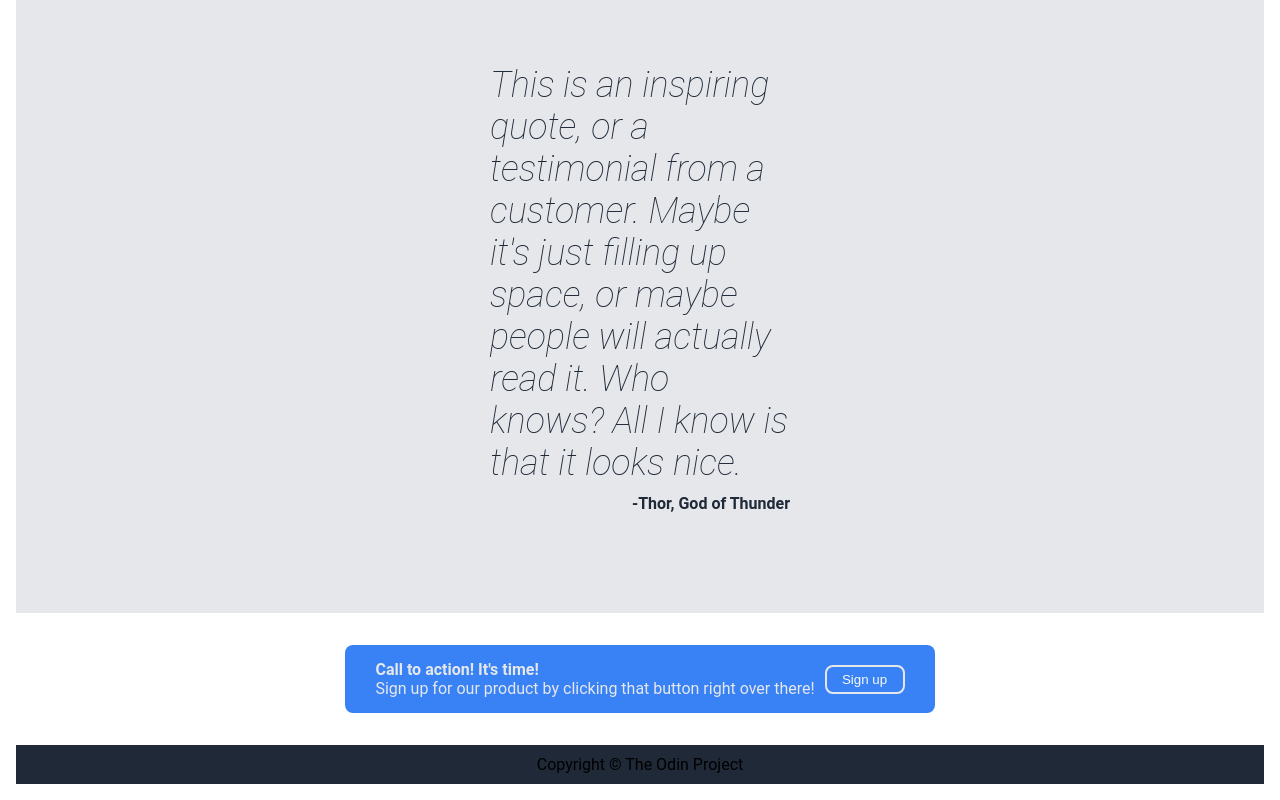
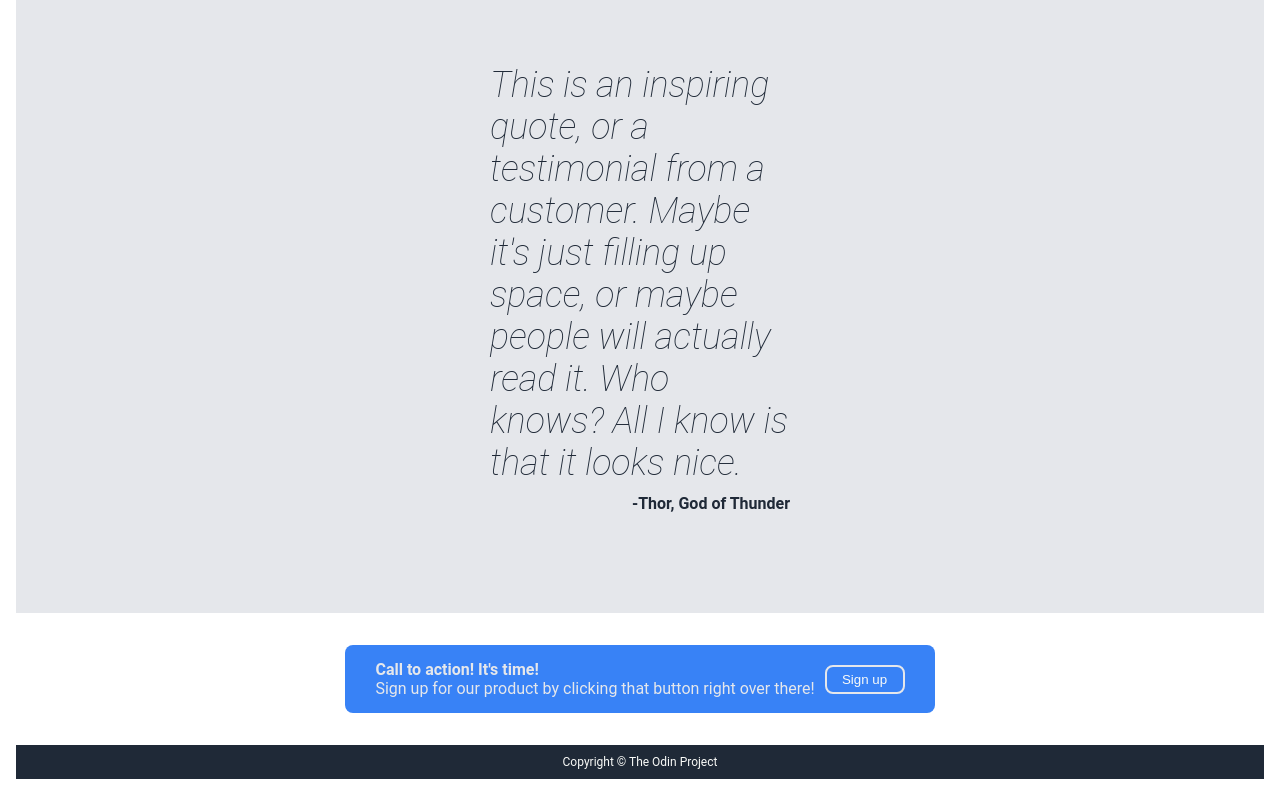
Before and after one commit to rimoomey/landing-page, a plain HTML site: page index.html in a window 1280 px wide. Shown: the part 686-1486 px from the top of the page. Drawn offline with Linux system fonts and the light colour scheme.

Commit message:
Fix footer styling.

```diff
--- a/style.css
+++ b/style.css
@@ -213,4 +213,7 @@ em {
     background-color: #1F2937;
     justify-content: center;
     padding: 10px;
+    background-color: #1F2937;
+    color: #F9FAF8;
+    font-size: 12px;
 }
```
